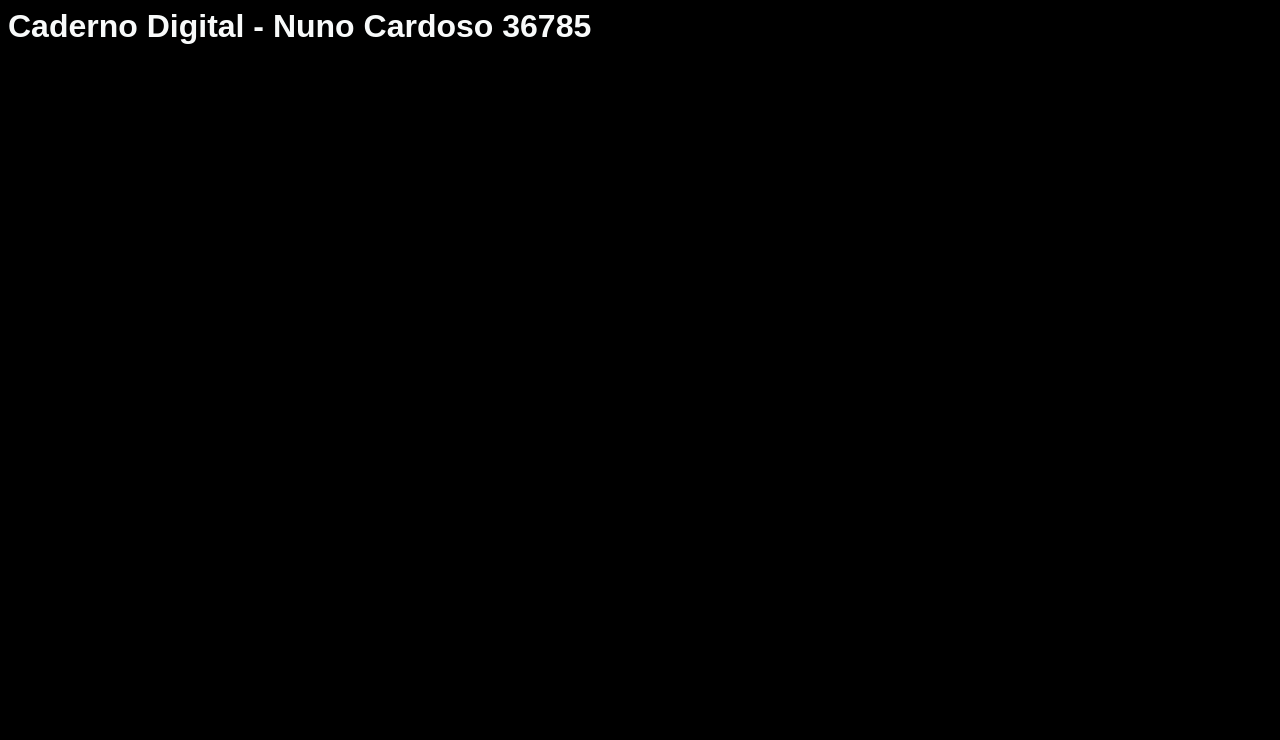
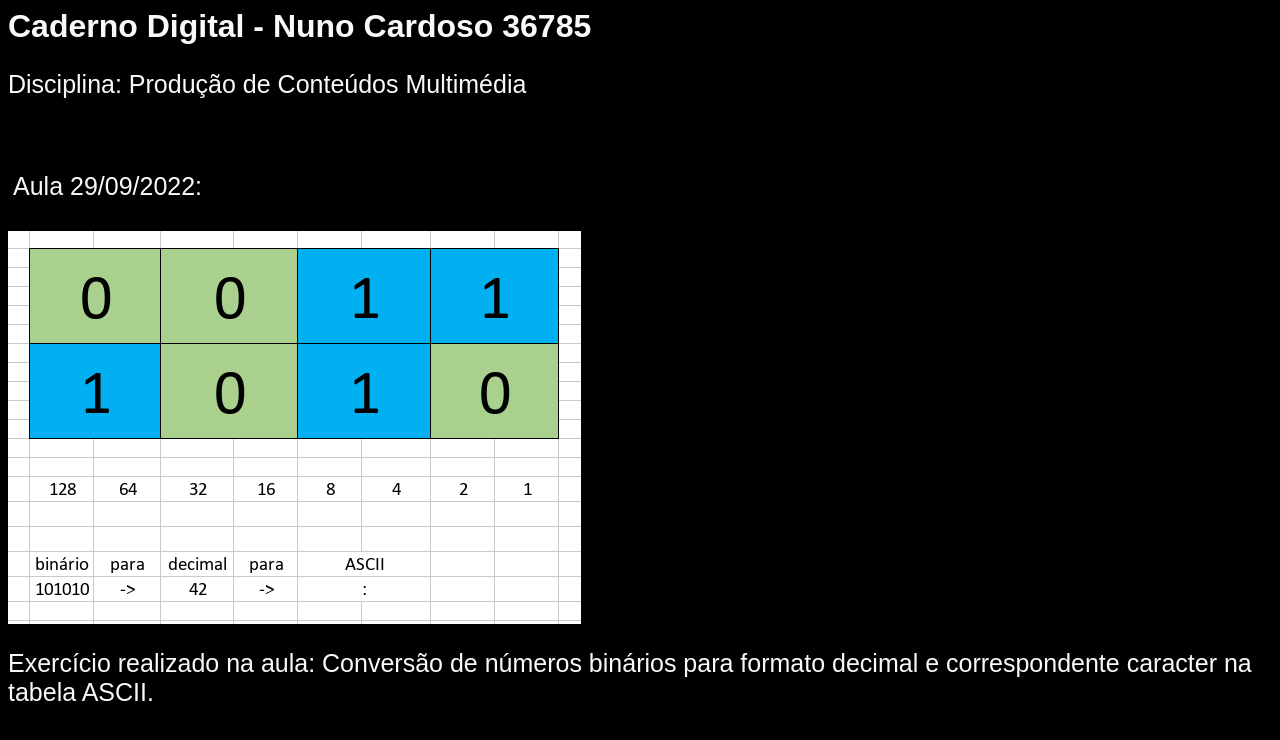
Before and after one commit to nuno-src/caderno-digital, a plain HTML site: page index.html in a window 1280 px wide. Drawn offline with Linux system fonts and the light colour scheme.

Commit message:
binario-ascii
exercício realizado na aula 29/09/2022

```diff
--- a/index.html
+++ b/index.html
@@ -10,6 +10,9 @@
 
     <body>
         <h1>Caderno Digital - Nuno Cardoso 36785</h1>
-
+        <p>Disciplina: Produção de Conteúdos Multimédia</p>
+        <li><p>Aula 29/09/2022:</p></li>
+        <img src ="imagens/binário-ascii.PNG">
+        <p>Exercício realizado na aula: Conversão de números binários para formato decimal e correspondente caracter na tabela ASCII.</p>
     </body>
 </html>
```
Also changed, not shown: imagens/binário-ascii.PNG (added).
